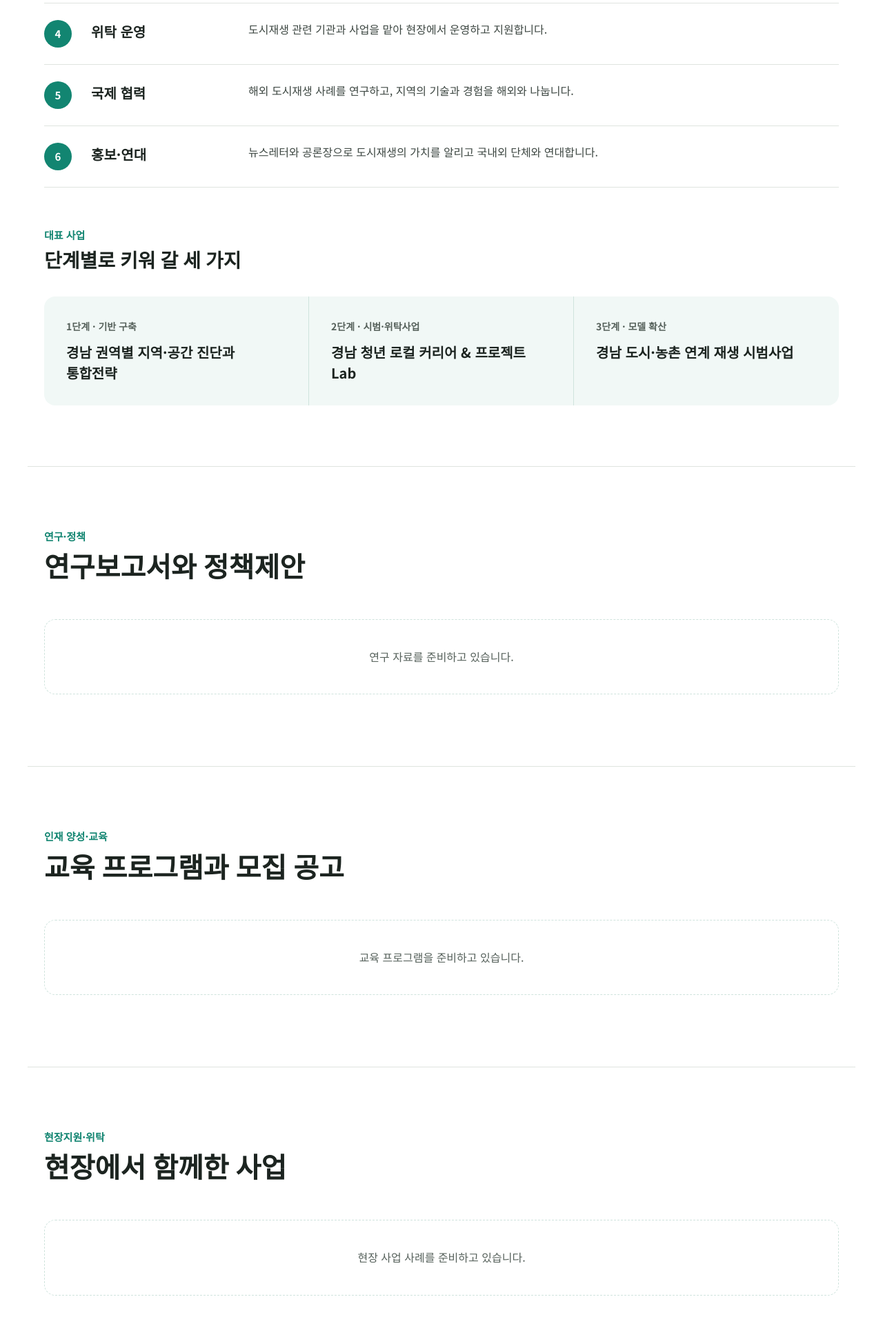
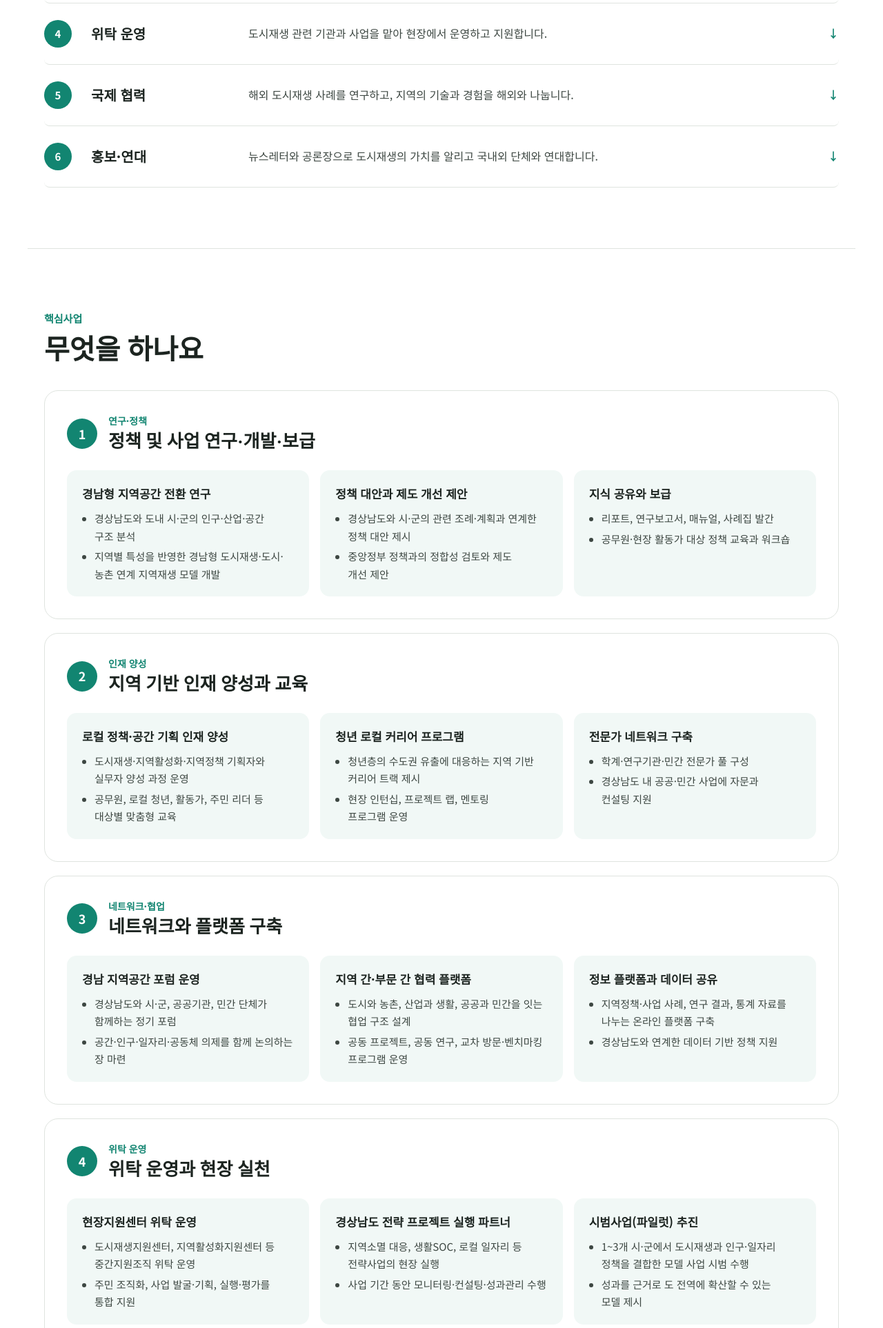
Before and after one commit to gonggan-npo/gonggan-homepage, an Eleventy site: page src/business.njk in a window 1280 px wide. Shown: the part 874-2800 px from the top of the page at 69% size. Built offline with nearby package versions, Linux system fonts and the light colour scheme; Eleventy itself is replaced by a stand-in of ours; files that its build step writes are made by us from their sources; a web font is replaced by a local one.

Commit message:
주요사업: 사업계획서 기반 6개 핵심사업 상세, 대표사업, 로드맵 추가 / 메인 자세히 보기를 각 사업으로 연결
Co-Authored-By: Claude Opus 5.5 <noreply@anthropic.com>
Claude-Session: https://claude.ai/code/session_01Tri5AWvzN7iGMut9NUwfwd

```diff
--- /dev/null
+++ b/src/_data/bizplan.json
@@ -0,0 +1,83 @@
+{
+  "core": [
+    {
+      "title": "정책 및 사업 연구·개발·보급",
+      "items": [
+        { "h": "경남형 지역공간 전환 연구", "d": ["경상남도와 도내 시·군의 인구·산업·공간 구조 분석", "지역별 특성을 반영한 경남형 도시재생·도시·농촌 연계 지역재생 모델 개발"] },
+        { "h": "정책 대안과 제도 개선 제안", "d": ["경상남도와 시·군의 관련 조례·계획과 연계한 정책 대안 제시", "중앙정부 정책과의 정합성 검토와 제도 개선 제안"] },
+        { "h": "지식 공유와 보급", "d": ["리포트, 연구보고서, 매뉴얼, 사례집 발간", "공무원·현장 활동가 대상 정책 교육과 워크숍"] }
+      ]
+    },
+    {
+      "title": "지역 기반 인재 양성과 교육",
+      "items": [
+        { "h": "로컬 정책·공간 기획 인재 양성", "d": ["도시재생·지역활성화·지역정책 기획자와 실무자 양성 과정 운영", "공무원, 로컬 청년, 활동가, 주민 리더 등 대상별 맞춤형 교육"] },
+        { "h": "청년 로컬 커리어 프로그램", "d": ["청년층의 수도권 유출에 대응하는 지역 기반 커리어 트랙 제시", "현장 인턴십, 프로젝트 랩, 멘토링 프로그램 운영"] },
+        { "h": "전문가 네트워크 구축", "d": ["학계·연구기관·민간 전문가 풀 구성", "경상남도 내 공공·민간 사업에 자문과 컨설팅 지원"] }
+      ]
+    },
+    {
+      "title": "네트워크와 플랫폼 구축",
+      "items": [
+        { "h": "경남 지역공간 포럼 운영", "d": ["경상남도와 시·군, 공공기관, 민간 단체가 함께하는 정기 포럼", "공간·인구·일자리·공동체 의제를 함께 논의하는 장 마련"] },
+        { "h": "지역 간·부문 간 협력 플랫폼", "d": ["도시와 농촌, 산업과 생활, 공공과 민간을 잇는 협업 구조 설계", "공동 프로젝트, 공동 연구, 교차 방문·벤치마킹 프로그램 운영"] },
+        { "h": "정보 플랫폼과 데이터 공유", "d": ["지역정책·사업 사례, 연구 결과, 통계 자료를 나누는 온라인 플랫폼 구축", "경상남도와 연계한 데이터 기반 정책 지원"] }
+      ]
+    },
+    {
+      "title": "위탁 운영과 현장 실천",
+      "items": [
+        { "h": "현장지원센터 위탁 운영", "d": ["도시재생지원센터, 지역활성화지원센터 등 중간지원조직 위탁 운영", "주민 조직화, 사업 발굴·기획, 실행·평가를 통합 지원"] },
+        { "h": "경상남도 전략 프로젝트 실행 파트너", "d": ["지역소멸 대응, 생활SOC, 로컬 일자리 등 전략사업의 현장 실행", "사업 기간 동안 모니터링·컨설팅·성과관리 수행"] },
+        { "h": "시범사업(파일럿) 추진", "d": ["1~3개 시·군에서 도시재생과 인구·일자리 정책을 결합한 모델 사업 시범 수행", "성과를 근거로 도 전역에 확산할 수 있는 모델 제시"] }
+      ]
+    },
+    {
+      "title": "국제 협력과 글로벌 연대",
+      "items": [
+        { "h": "해외 사례 조사·연구", "d": ["인구 감소·지역소멸, 도시재생, 도시·농촌 연계 재생에 관한 해외 선진사례 조사", "경상남도 상황에 맞는 정책·사업 모델 발굴"] },
+        { "h": "국제 교류·협력 프로젝트", "d": ["자매도시·국제기구·해외 연구기관과의 공동연구·공동사업", "교차 워크숍, 컨퍼런스, 현장 방문 프로그램 운영"] },
+        { "h": "국제 정보·기술 공유", "d": ["경상남도와 시·군이 해외 사례와 정책 정보를 쉽게 접하도록 지원", "경상남도 사례를 국제 행사·저널·네트워크에 소개"] }
+      ]
+    },
+    {
+      "title": "국내외 홍보와 공익 캠페인",
+      "items": [
+        { "h": "정보 발신·홍보 채널 운영", "d": ["웹사이트, 뉴스레터, SNS, 브리프로 정기적인 정보 발신", "정책 변화, 사업 성과, 현장 사례를 알기 쉽게 전달"] },
+        { "h": "공익 캠페인과 공론장 운영", "d": ["공간·인구·공동체 문제에 대한 시민 인식 높이기 캠페인", "공개 토론회, 세미나, 공청회 등 공론장 운영"] },
+        { "h": "국내외 연대", "d": ["국내외 네트워크 참여와 공동 캠페인", "뜻을 같이하는 단체와의 연대 활동"] }
+      ]
+    }
+  ],
+  "flagship": [
+    {
+      "stage": "1단계 · 기반 구축",
+      "title": "경남 권역별 지역·공간 진단과 통합전략 수립",
+      "sub": "경남형 지역공간 전환 전략 모델 구축",
+      "goal": "경상남도 각 권역의 공간·산업·인구·공동체 구조를 통합적으로 진단하고, 도·시·군 공모사업과 예산 편성의 기준이 될 중장기 전략과 실행 과제를 제시합니다.",
+      "steps": ["기초 진단과 분석: 공간·산업·인구·생활SOC·공동체·교통 데이터 수집과 분석", "현장 조사와 이해관계자 인터뷰: 공무원, 주민, 활동가 인터뷰와 FGI", "권역 통합 전략과 공간 비전 수립", "단기·중기·장기 중점 과제와 사업 패키지 도출", "정책 제안과 연차별 실행 로드맵 작성"],
+      "effect": "권역 단위의 통합 공간·인구·일자리 전략 모델을 확보하고, 앞으로의 공모·위탁 사업 방향과 우선순위의 기준을 마련합니다."
+    },
+    {
+      "stage": "2단계 · 시범·위탁사업",
+      "title": "경남 청년 로컬 커리어 & 프로젝트 Lab",
+      "sub": "지역 정착형 청년 인재 양성과 프로젝트 실습 프로그램",
+      "goal": "경상남도 안에서 지역 기반 커리어를 설계할 수 있는 청년 인재를 기르고, 교육과 실제 프로젝트를 결합해 지역 현안 해결과 청년 정착을 함께 이룹니다.",
+      "steps": ["커리큘럼 설계: 지역정책·도시재생·사회적경제·로컬 비즈니스 등 모듈형 교육", "프로젝트 랩: 실제 지역 현안을 과제로 한 팀 프로젝트와 성과 공유회", "멘토링과 네트워킹: 공공·민간·학계·현장 멘토단 운영", "진로 연계: 지원센터·사회적경제 조직·로컬 기업과 인턴십·채용 연계"],
+      "effect": "경남의 지역정책·공간기획·로컬 프로젝트 분야 청년 인재 풀을 만들고, 청년의 지역 정착을 돕는 대표 프로그램으로 자리 잡습니다."
+    },
+    {
+      "stage": "3단계 · 모델 확산",
+      "title": "경남 도시·농촌 연계 통합 재생 시범사업",
+      "sub": "소규모 권역 기반 통합 공간전환 모델 파일럿",
+      "goal": "도시와 농촌이 맞닿은 1~2개 시·군의 소규모 권역에서 인구·공간·일자리·공동체를 함께 다루는 통합 재생 모델을 시범적으로 실현합니다.",
+      "steps": ["시범 권역 선정과 기초조사, 주민 인터뷰", "권역 단위 공간 비전과 통합 재생 전략 수립", "세부 실행 프로젝트 발굴: 공공공간 개선, 유휴 공간 활용, 커뮤니티 거점 조성", "파일럿 프로젝트 실행과 모니터링", "성과 정리와 「경남형 통합 재생 모델 가이드」 제작·확산"],
+      "effect": "생활권 단위의 통합 재생 모델을 현장에서 검증하고, 경상남도 전역으로 확산할 수 있는 정책·사업 모델과 실행 노하우를 쌓습니다."
+    }
+  ],
+  "roadmap": [
+    { "stage": "1단계", "title": "설립 · 기반 구축", "items": ["법인 설립 인가와 등기", "사무소 개소, 인력 채용", "기본 연구(정책과 사업 진단)", "현장지원센터 등 위탁사업 수주와 운영", "회원 확보, 재정·회계 시스템 구축"] },
+    { "stage": "2단계", "title": "시범 · 위탁사업 본격화", "items": ["전문가 초청 세미나 개최", "경상남도 정책 제안", "1~2개 시·군 대상 모델 사업", "시범 사업 기획", "교육·인재양성 프로그램 운영"] },
+    { "stage": "3단계", "title": "모델 확산 · 네트워크 확장", "items": ["경상남도 내 다른 시·군으로 모델 확산", "정기 포럼과 네트워크 강화", "국제 교류·협력 프로젝트 기획", "중장기 전략계획 수립"] }
+  ]
+}
--- a/src/_data/business.json
+++ b/src/_data/business.json
@@ -1,8 +1,8 @@
 [
-  { "name": "연구·정책", "desc": "도시재생 정책과 사업을 연구·개발하고, 그 결과를 현장과 행정에 보급합니다.", "tags": ["지역·공간 진단", "정책제안"], "link": "/business/#research" },
-  { "name": "인재 양성", "desc": "도시재생·지역재생 실무자와 지역 청년을 기르는 교육 프로그램을 만들고 운영합니다.", "tags": ["청년 로컬 프로젝트 Lab", "실무자 교육"], "link": "/business/#edu" },
-  { "name": "네트워크·협업", "desc": "지자체, 지역사회, 기업, 학계가 함께 일할 수 있는 협업 기반을 만듭니다.", "tags": ["경남 지역공간 포럼", "협력 플랫폼"], "link": "/network/" },
-  { "name": "위탁 운영", "desc": "도시재생 관련 기관과 사업을 맡아 현장에서 운영하고 지원합니다.", "tags": ["현장지원센터", "도시·농촌 연계"], "link": "/business/#field" },
-  { "name": "국제 협력", "desc": "해외 도시재생 사례를 연구하고, 지역의 기술과 경험을 해외와 나눕니다.", "tags": ["해외 사례 연구", "국제교류"], "link": "/business/#overview" },
-  { "name": "홍보·연대", "desc": "뉴스레터와 공론장으로 도시재생의 가치를 알리고 국내외 단체와 연대합니다.", "tags": ["뉴스레터", "캠페인·공론장"], "link": "/business/#overview" }
+  {"name": "연구·정책", "desc": "도시재생 정책과 사업을 연구·개발하고, 그 결과를 현장과 행정에 보급합니다.", "tags": ["지역·공간 진단", "정책제안"], "link": "/business/#biz-1"},
+  {"name": "인재 양성", "desc": "도시재생·지역재생 실무자와 지역 청년을 기르는 교육 프로그램을 만들고 운영합니다.", "tags": ["청년 로컬 프로젝트 Lab", "실무자 교육"], "link": "/business/#biz-2"},
+  {"name": "네트워크·협업", "desc": "지자체, 지역사회, 기업, 학계가 함께 일할 수 있는 협업 기반을 만듭니다.", "tags": ["경남 지역공간 포럼", "협력 플랫폼"], "link": "/business/#biz-3"},
+  {"name": "위탁 운영", "desc": "도시재생 관련 기관과 사업을 맡아 현장에서 운영하고 지원합니다.", "tags": ["현장지원센터", "도시·농촌 연계"], "link": "/business/#biz-4"},
+  {"name": "국제 협력", "desc": "해외 도시재생 사례를 연구하고, 지역의 기술과 경험을 해외와 나눕니다.", "tags": ["해외 사례 연구", "국제교류"], "link": "/business/#biz-5"},
+  {"name": "홍보·연대", "desc": "뉴스레터와 공론장으로 도시재생의 가치를 알리고 국내외 단체와 연대합니다.", "tags": ["뉴스레터", "캠페인·공론장"], "link": "/business/#biz-6"}
 ]
--- a/src/assets/motion.js
+++ b/src/assets/motion.js
@@ -31,7 +31,7 @@
     ".tile", ".list-top .item", ".step", ".greet .ph-img", ".greet .txt",
     ".mini-rim", ".mini-missions > *", ".chips", ".org-chart", ".org-units > *",
     ".facts", ".map", ".stages > *", ".biz-list > *", ".read-head", ".read .content",
-    ".events > *", ".table-wrap", ".join", ".h2"
+    ".events > *", ".table-wrap", ".join", ".h2", ".flags > *", ".road-step", ".biz-item"
   ];
   var hero = document.querySelector(".hero");
   var curtain = document.querySelector(".curtain");
--- a/src/assets/style.css
+++ b/src/assets/style.css
@@ -384,3 +384,42 @@ html { scroll-behavior: smooth; }
   .hero.has-img .hero-mark span:first-child { color: #c4e6dd; text-shadow: none; }
   .ph.has-img .ph-in { padding-top: 64px; }
 }
+
+/* ===== 주요사업 상세 ===== */
+.row-link { color: inherit; align-items: center; transition: background 0.25s; border-radius: 8px; }
+.row-link:hover { background: var(--ground); color: inherit; }
+.row-link .go { margin-left: auto; color: var(--accent); font-weight: 700; }
+.biz-list { display: flex; flex-direction: column; gap: 20px; }
+.biz { border: 1px solid var(--line); border-radius: 20px; padding: 32px; display: flex; flex-direction: column; gap: 24px; scroll-margin-top: 96px; background: #ffffff; }
+.biz:target { border-color: var(--accent); box-shadow: 0 0 0 3px var(--accent-soft); }
+.biz-head { display: flex; align-items: center; gap: 16px; }
+.biz-head .num { width: 44px; height: 44px; flex: none; font-size: 18px; }
+.biz-kicker { display: block; font-size: 14px; font-weight: 700; color: var(--accent); }
+.biz-head h3 { margin: 0; font-family: var(--serif); font-size: 26px; line-height: 1.35; }
+.biz-items { display: grid; grid-template-columns: repeat(auto-fit, minmax(min(260px, 100%), 1fr)); gap: 16px; }
+.biz-item { background: var(--ground); border-radius: 14px; padding: 20px 22px; display: flex; flex-direction: column; gap: 8px; }
+.biz-item b { font-size: 17px; }
+.biz-item ul, .road-step ul { margin: 0; padding-left: 18px; color: var(--ink-2); font-size: 15px; display: flex; flex-direction: column; gap: 4px; }
+.flags { display: grid; grid-template-columns: repeat(auto-fit, minmax(min(300px, 100%), 1fr)); gap: 20px; align-items: start; }
+.flag { background: #ffffff; border-radius: 20px; padding: 28px; display: flex; flex-direction: column; gap: 12px; border: 1px solid var(--line-mint); }
+.flag h3 { margin: 0; font-family: var(--serif); font-size: 22px; line-height: 1.4; }
+.flag p { margin: 0; font-size: 15px; color: var(--ink-2); }
+.flag .flag-sub { font-size: 14px; color: var(--muted); }
+.flag-stage { align-self: flex-start; font-size: 13px; font-weight: 700; color: #ffffff; background: var(--accent); padding: 3px 12px; border-radius: 999px; }
+.flag details { border-top: 1px solid var(--line); padding-top: 12px; margin-top: 4px; }
+.flag summary { cursor: pointer; font-weight: 700; color: var(--accent); font-size: 15px; list-style: none; }
+.flag summary::-webkit-details-marker { display: none; }
+.flag summary::after { content: " ↓"; }
+.flag details[open] summary::after { content: " ↑"; }
+.flag ol { margin: 12px 0; padding-left: 20px; font-size: 15px; color: var(--ink-2); display: flex; flex-direction: column; gap: 6px; }
+.flag-effect { background: var(--ground); border-radius: 10px; padding: 12px 14px; }
+.flag-effect b { display: block; color: var(--ink); margin-bottom: 2px; }
+.road { display: grid; grid-template-columns: repeat(auto-fit, minmax(min(260px, 100%), 1fr)); gap: 0; position: relative; }
+.road-step { position: relative; padding: 56px 24px 8px 0; display: flex; flex-direction: column; gap: 10px; border-top: 2px solid var(--accent); }
+.road-dot { position: absolute; top: -19px; left: 0; width: 36px; height: 36px; border-radius: 50%; background: var(--accent); color: #ffffff; display: flex; align-items: center; justify-content: center; font-weight: 700; box-shadow: 0 0 0 6px #ffffff; }
+.road-step h3 { margin: 0; font-size: 20px; }
+@media (max-width: 720px) {
+  .biz { padding: 22px; }
+  .biz-head h3 { font-size: 21px; }
+  .road { gap: 28px; }
+}
--- a/src/business.njk
+++ b/src/business.njk
@@ -11,9 +11,10 @@ permalink: /business/
     <p>지식과 실천을 잇는 여섯 가지 사업으로 경남의 공간을 다시 사람으로 채웁니다.</p>
     <nav class="tabs" aria-label="주요사업 하위 메뉴">
       <a href="#overview">사업 개요</a>
-      <a href="#research">연구·정책</a>
-      <a href="#edu">인재 양성·교육</a>
-      <a href="#field">현장지원·위탁</a>
+      <a href="#core">핵심사업</a>
+      <a href="#flagship">대표 사업</a>
+      <a href="#roadmap">로드맵</a>
+      <a href="#research">자료·공고·사례</a>
     </nav>
   </div>
 </section>
@@ -25,17 +26,77 @@ permalink: /business/
   </div>
   <div class="list-top">
     {%- for b in business %}
-    <div class="row"><span class="num">{{ loop.index }}</span><b>{{ b.name }}</b><p>{{ b.desc }}</p></div>
+    <a href="#biz-{{ loop.index }}" class="row row-link"><span class="num">{{ loop.index }}</span><b>{{ b.name }}</b><p>{{ b.desc }}</p><span class="go" aria-hidden="true">↓</span></a>
     {%- endfor %}
   </div>
-  <div class="stack" style="margin-top: 24px">
-    <p class="eyebrow">대표 사업</p>
-    <h2 class="h2" style="font-size: 28px">단계별로 키워 갈 세 가지</h2>
+</section>
+
+<section id="core" class="wrap sec">
+  <div class="stack">
+    <p class="eyebrow">핵심사업</p>
+    <h2 class="h2">무엇을 하나요</h2>
   </div>
-  <div class="stages">
-    <div><span>1단계 · 기반 구축</span><b>경남 권역별 지역·공간 진단과 통합전략</b></div>
-    <div><span>2단계 · 시범·위탁사업</span><b>경남 청년 로컬 커리어 &amp; 프로젝트 Lab</b></div>
-    <div><span>3단계 · 모델 확산</span><b>경남 도시·농촌 연계 재생 시범사업</b></div>
+  <div class="biz-list">
+    {%- for c in bizplan.core %}
+    <article class="biz" id="biz-{{ loop.index }}">
+      <div class="biz-head">
+        <span class="num">{{ loop.index }}</span>
+        <div>
+          <span class="biz-kicker">{{ business[loop.index0].name }}</span>
+          <h3>{{ c.title }}</h3>
+        </div>
+      </div>
+      <div class="biz-items">
+        {%- for it in c.items %}
+        <div class="biz-item">
+          <b>{{ it.h }}</b>
+          <ul>{% for d in it.d %}<li>{{ d }}</li>{% endfor %}</ul>
+        </div>
+        {%- endfor %}
+      </div>
+    </article>
+    {%- endfor %}
+  </div>
+</section>
+
+<section id="flagship" class="mint">
+  <div class="wrap sec" style="border-bottom: 0">
+    <div class="stack">
+      <p class="eyebrow">대표 사업</p>
+      <h2 class="h2">단계별로 키워 갈 세 가지</h2>
+    </div>
+    <div class="flags">
+      {%- for f in bizplan.flagship %}
+      <article class="flag">
+        <span class="flag-stage">{{ f.stage }}</span>
+        <h3>{{ f.title }}</h3>
+        <p class="muted flag-sub">{{ f.sub }}</p>
+        <p>{{ f.goal }}</p>
+        <details>
+          <summary>주요 추진내용 보기</summary>
+          <ol>{% for st in f.steps %}<li>{{ st }}</li>{% endfor %}</ol>
+          <p class="flag-effect"><b>기대효과</b> {{ f.effect }}</p>
+        </details>
+      </article>
+      {%- endfor %}
+    </div>
+  </div>
+</section>
+
+<section id="roadmap" class="wrap sec">
+  <div class="stack">
+    <p class="eyebrow">로드맵</p>
+    <h2 class="h2">이렇게 걸어갑니다</h2>
+  </div>
+  <div class="road">
+    {%- for r in bizplan.roadmap %}
+    <div class="road-step">
+      <span class="road-dot">{{ loop.index }}</span>
+      <span class="flag-stage">{{ r.stage }}</span>
+      <h3>{{ r.title }}</h3>
+      <ul>{% for i in r.items %}<li>{{ i }}</li>{% endfor %}</ul>
+    </div>
+    {%- endfor %}
   </div>
 </section>
 
```
